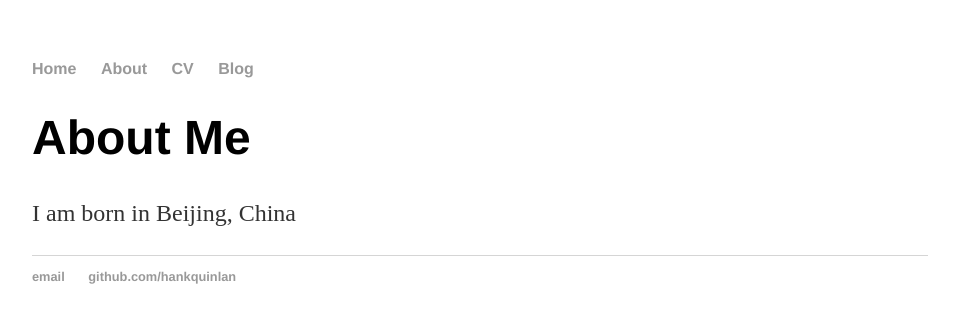
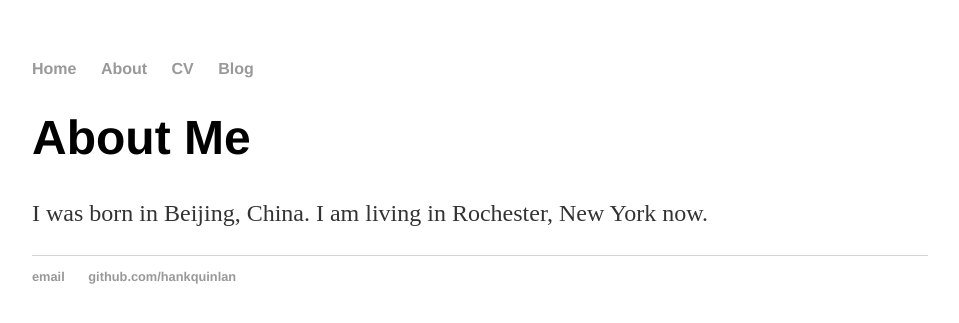
Before and after one commit to xiaojun-min/xiaojun-min.github.io, a Jekyll site: the page built from about/index.html, in a window 1280 px wide. Shown: the top 323 px of the page, without its empty margins (160-1119 px from the left). Built offline with Jekyll 4.4.1, drawn with Linux system fonts in a browser that asks for light colours.

Commit message:
Update index.html

```diff
--- a/about/index.html
+++ b/about/index.html
@@ -5,5 +5,5 @@ title: About Me
 <div class="blurb">
 
 	<h1>{{ page.title }}</h1>
-	<p>I am born in Beijing, China</p>
+	<p>I was born in Beijing, China. I am living in Rochester, New York now.</p>
 </div><!-- /.blurb -->
```
